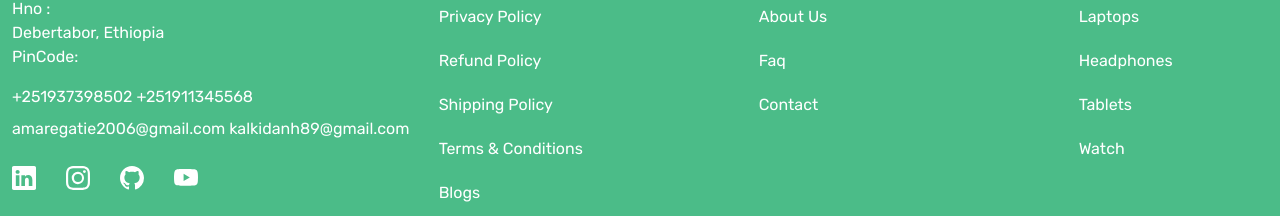
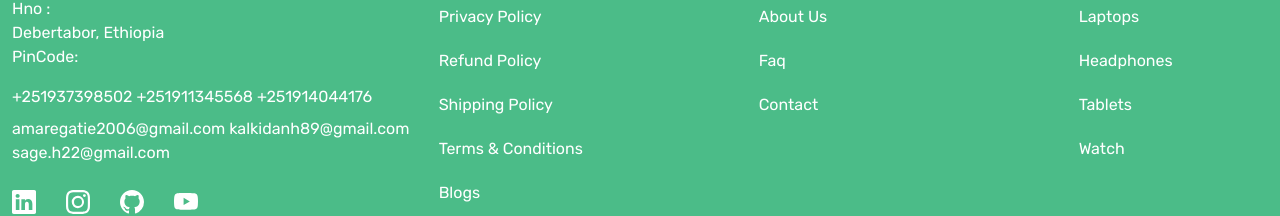
Before and after one commit to AmareGatie/Product-catalogue-system, a React (Create React App) app in the folder frontend-master/: page / in a window 1280 px wide. Shown: the part 2317-2533 px from the top of the page. Built offline with nearby package versions, Linux system fonts and the light colour scheme; no server answers.

Commit message:
Update Footer.js

```diff
--- a/frontend-master/src/components/Footer.js
+++ b/frontend-master/src/components/Footer.js
@@ -47,6 +47,7 @@ const Footer = () => {
                 >
                   +251937398502
                   +251911345568
+                  +251914044176
                 </a>
                 <a
                   href="mailto:navdeepdahiya753@gmail.com"
@@ -54,6 +55,7 @@ const Footer = () => {
                 >
                   amaregatie2006@gmail.com
                   kalkidanh89@gmail.com
+                  sage.h22@gmail.com
                 </a>
                 <div className="social_icons d-flex align-items-center gap-30 mt-4">
                   <a className="text-white" href="#">
```
